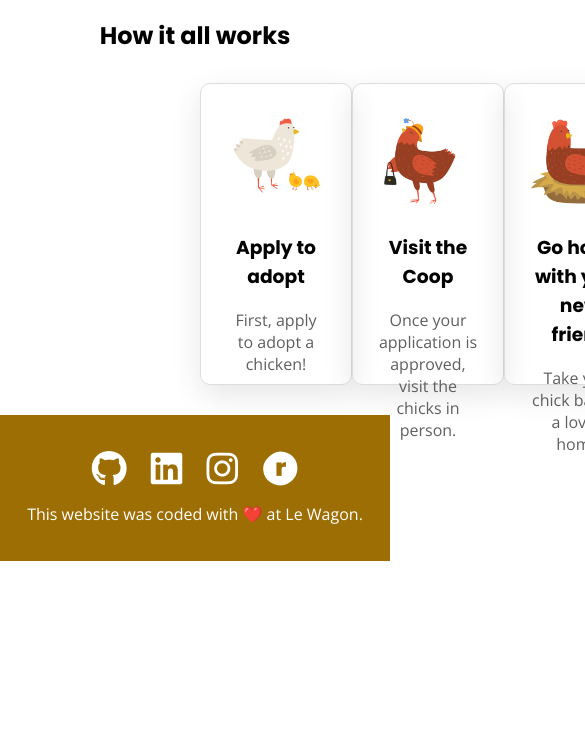
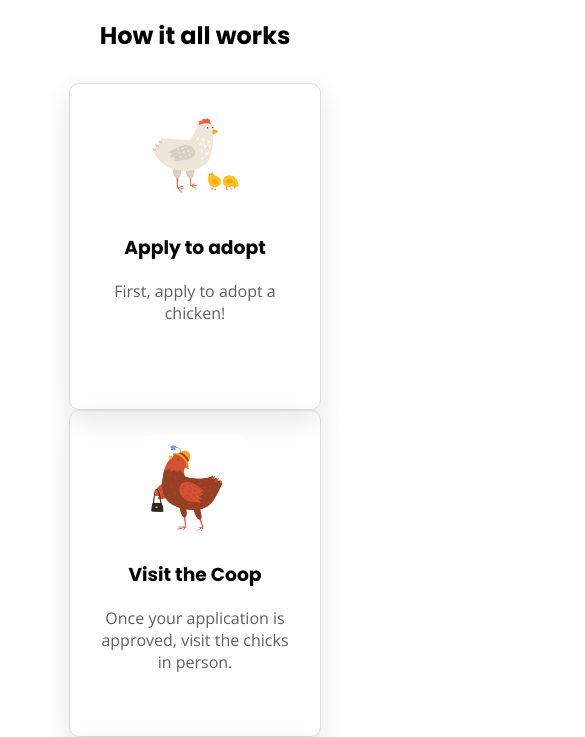
Before and after one commit to DariBerrie/landing, a plain HTML site: page index.html in a window 390 px wide. Shown: the part 635-1372 px from the top of the page, 585 px wide, since content can reach past the window. Before the commit the page ends 1206 px from the top, so only its background shows below. Drawn offline with nearby package versions, Linux system fonts and the light colour scheme.

Commit message:
fix: Responsive fixes

```diff
--- a/css/components/cards.css
+++ b/css/components/cards.css
@@ -1,13 +1,32 @@
+@media (max-width: 2500px) {
   .card_container {
     margin: 30px 200px;
     display: flex;
     justify-content:space-around;
     align-items: flex-start;
-
+  }
+  }
+  @media (max-width: 900px) {
+    .card_container {
+      margin: 30px 80px;
+      display: flex;
+      justify-content:space-around;
+      align-items: flex-start;
+    }
+  }
+  @media (max-width: 500px) {
+      .card_container {
+        position: relative;
+        margin: 30px 50px;
+        display:flex;
+        flex-direction: column;
+        align-items:center;
+      }
     }
   .card {
     width: 200px;
-  height: 250px;
+    height: 275px;
+    margin: 0 10px;
     padding: 25px;
     border: 1px solid rgb(221, 221, 221);
     border-radius: 10px;
```
Lines whose indentation alone changed are shown as unchanged.
